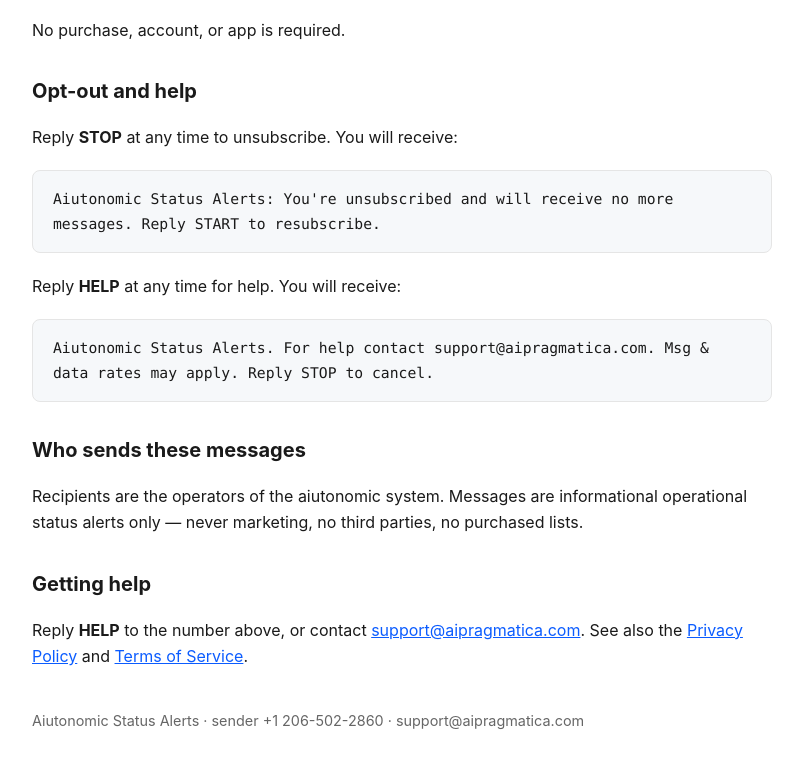
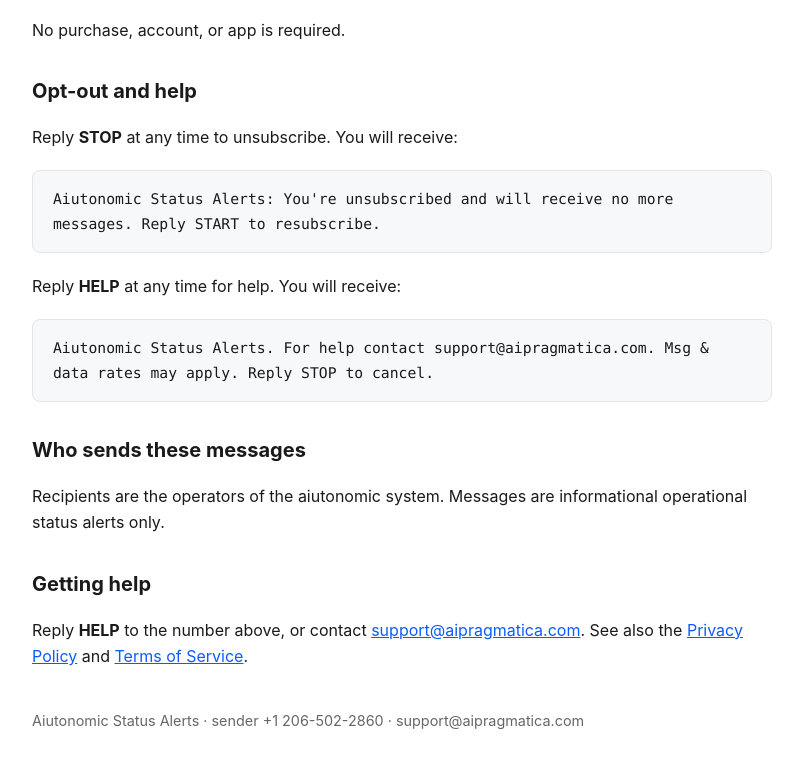
Before and after one commit to ai-lightsout/messaging-policy, a plain HTML site: page docs/index.html in a window 1280 px wide. Shown: the part 737-1504 px from the top of the page, without its empty margins (238-1041 px from the left). Drawn offline with Linux system fonts and the light colour scheme.

Commit message:
Cut redundant boilerplate (never marketing / no third parties / no purchased lists) — implied by opt-in + 'operational status alerts only'

```diff
--- a/docs/index.html
+++ b/docs/index.html
@@ -82,7 +82,7 @@
 <h2>Who sends these messages</h2>
 <p>
   Recipients are the operators of the aiutonomic system. Messages are informational
-  operational status alerts only — never marketing, no third parties, no purchased lists.
+  operational status alerts only.
 </p>
 
 <h2>Getting help</h2>
```
